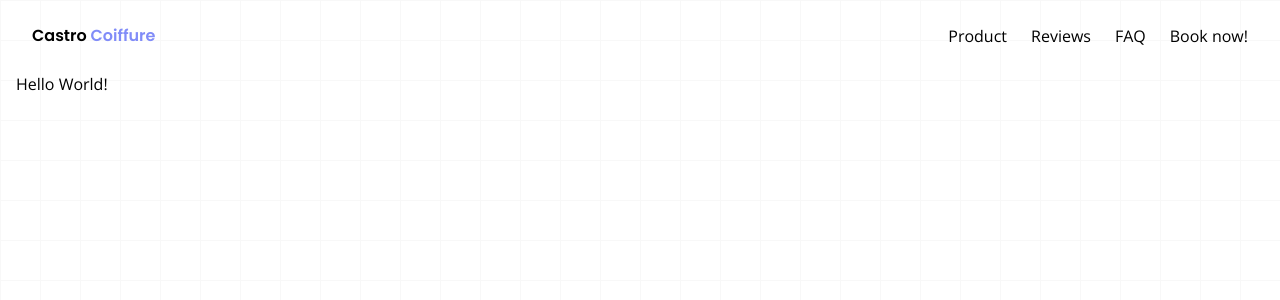
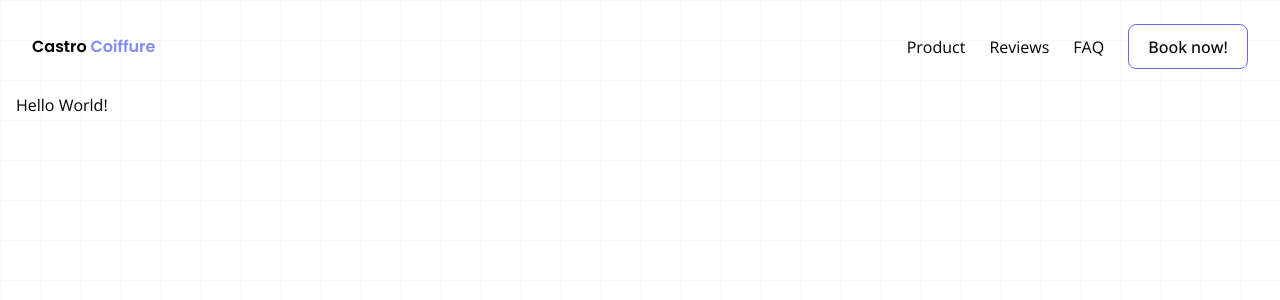
Before and after one commit to vntero/business-landing-page, a SvelteKit app: page / in a window 1280 px wide. Shown: the top 300 px of the page. Built offline with nearby package versions, Linux system fonts and the light colour scheme.

Commit message:
styles booking button

```diff
--- a/src/app.css
+++ b/src/app.css
@@ -27,3 +27,34 @@
   background-image: linear-gradient(to right, grey 1px, transparent 1px),
     linear-gradient(to bottom, grey 1px, transparent 1px);
 }
+
+button,
+.button {
+  border-radius: 8px;
+  border: 1px solid transparent;
+  padding: 0.6em 1.2em;
+  font-size: 1em;
+  font-weight: 500;
+  font-family: inherit;
+  background-color: white;
+  cursor: pointer;
+  transition: border-color 0.2s;
+}
+
+button:hover {
+  border-color: #646cff;
+}
+
+button:focus,
+button-focus-visible {
+  outline: 4px auto -webkit-focus-ring-colour;
+}
+
+.specialBtn {
+  border-color: #646cff;
+}
+
+.specialBtnDark {
+  background: #646cff;
+  color: white;
+}
--- a/src/components/Product.svelte
+++ b/src/components/Product.svelte
@@ -0,0 +1,7 @@
+<script>
+    import SectionWrapper from "./SectionWrapper.svelte";
+</script>
+
+<SectionWrapper id="project">
+
+</SectionWrapper>
```
